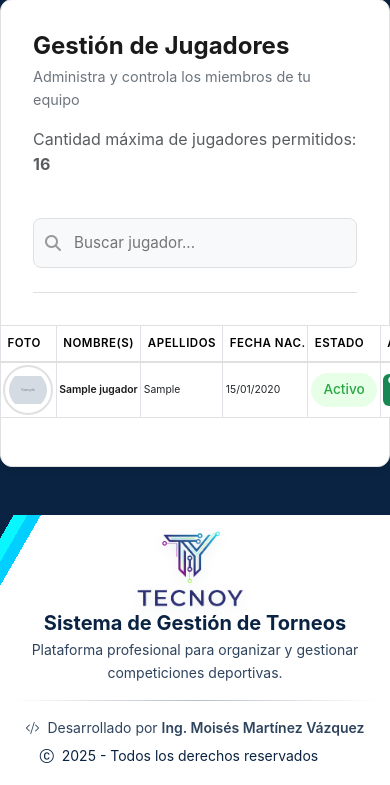
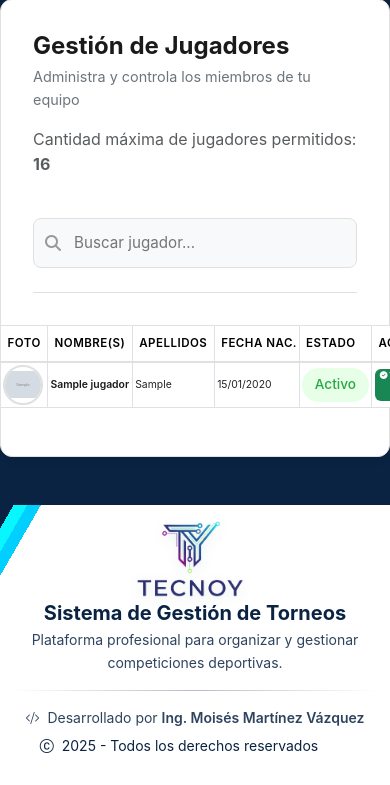
Before and after one commit to Moy020513/Torneos, a Django app: page /capitan/ in a window 390 px wide. Shown: the part 548-1333 px from the top of the page. After the commit the page ends 1301 px from the top, so only its background shows below. Run offline with Django 4.2, Linux system fonts and the light colour scheme; a user stored in the database is signed in; tables that the repository leaves empty hold one stand-in row (values such as "Sample post"); grey boxes marked "Sample" are stand-in pictures.

Commit message:
foto panel

```diff
--- a/templates/torneos/capitan/panel.html
+++ b/templates/torneos/capitan/panel.html
@@ -80,7 +80,7 @@
                 <td class="col-photo">
                   <div class="player-photo-container">
                     {% if jugador.foto %}
-                    <img src="/media/{{ jugador.foto }}" alt="{{ jugador.nombre }}" class="player-photo">
+                    <div class="player-photo-bg" style="background-image: url('/media/{{ jugador.foto }}'); cursor: pointer;" role="img" aria-label="Foto de {{ jugador.nombre }}" onclick="expandirFoto('/media/{{ jugador.foto }}', '{{ jugador.nombre }} {{ jugador.apellido }}')"></div>
                     {% else %}
                     <div class="placeholder-photo">
                       <i class="fas fa-user"></i>
@@ -165,6 +165,21 @@
 <div class="toast-container">
   <div class="toast" id="toast">
     <span class="toast-message"></span>
+  </div>
+</div>
+
+<!-- Modal para expandir foto (capitán) -->
+<div class="modal fade" id="fotoModalCapitan" tabindex="-1" aria-labelledby="fotoModalCapitanLabel" aria-hidden="true">
+  <div class="modal-dialog modal-lg modal-dialog-centered">
+    <div class="modal-content" style="background: linear-gradient(135deg, #0a2342 0%, #1a365d 100%); border: 2px solid #08F7FE;">
+      <div class="modal-header border-bottom" style="border-color: #08F7FE !important;">
+        <h5 class="modal-title text-white" id="fotoModalCapitanLabel">Foto del Jugador</h5>
+        <button type="button" class="btn-close btn-close-white" data-bs-dismiss="modal" aria-label="Close"></button>
+      </div>
+      <div class="modal-body text-center">
+        <img id="fotoExpandidaCapitan" src="" alt="" class="img-fluid rounded" style="max-height: 70vh; object-fit: contain;">
+      </div>
+    </div>
   </div>
 </div>
 
@@ -528,25 +543,36 @@ body {
 }
 
 .player-photo-container {
+  width: 50px;
+  height: 50px;
+  border-radius: 50%;
+  overflow: hidden; /* ensure image is clipped to circle */
   display: flex;
   align-items: center;
   justify-content: center;
+  border: 2px solid var(--border-color);
+  background: rgba(255,255,255,0.03);
 }
 
- .player-photo {
-  width: 50px;
-  height: 50px;
-  border-radius: 50%;
-  object-fit: contain; /* show full cropped image like during upload */
-  background: rgba(255,255,255,0.03);
-  padding: 4px; /* give small padding to simulate framed avatar */
-  border: 2px solid var(--border-color);
+.player-photo {
+  width: 100%;
+  height: 100%;
+  object-fit: contain; /* show the cropped image exactly without extra zoom */
+  display: block;
   transition: var(--transition);
- }
-
+}
 .player-photo:hover {
   border-color: var(--primary-color);
-  transform: scale(1.05);
+}
+
+/* Background-based thumbnail to exactly mirror cropper preview (no extra scaling) */
+.player-photo-bg {
+  width: 100%;
+  height: 100%;
+  background-size: contain;
+  background-repeat: no-repeat;
+  background-position: center center;
+  display: block;
 }
 
 .placeholder-photo {
@@ -724,6 +750,18 @@ body {
 
 .modal-body {
   padding: 1.5rem;
+}
+
+/* Asegurar que el modal de foto del capitán se centre verticalmente
+   (evita que reglas genéricas de .modal-content afecten el posicionamiento) */
+#fotoModalCapitan .modal-dialog {
+  display: flex !important;
+  align-items: center !important;
+  min-height: calc(100vh - 3.5rem) !important;
+  justify-content: center !important;
+}
+#fotoModalCapitan .modal-content {
+  margin: 0 auto !important;
 }
 
 .modal-message {
@@ -942,9 +980,18 @@ body {
     font-size: 1.5rem;
   }
 
-  .player-photo {
+  .player-photo-container {
     width: 40px;
     height: 40px;
+    border-radius: 50%;
+    overflow: hidden;
+    border: 2px solid var(--border-color);
+    background: rgba(255,255,255,0.03);
+  }
+
+  .player-photo {
+    width: 100%;
+    height: 100%;
     object-fit: contain;
   }
 
@@ -1089,5 +1136,20 @@ document.addEventListener('keydown', function(e) {
     document.getElementById('playerSearch').focus();
   }
 });
+
+// Función para expandir foto (reutiliza modal similar al listado público)
+function expandirFoto(urlFoto, nombreJugador) {
+  var img = document.getElementById('fotoExpandidaCapitan');
+  if (!img) return;
+  img.src = urlFoto;
+  img.alt = nombreJugador;
+  var label = document.getElementById('fotoModalCapitanLabel');
+  if (label) label.textContent = nombreJugador;
+  var modalEl = document.getElementById('fotoModalCapitan');
+  if (modalEl) {
+    var modal = new bootstrap.Modal(modalEl);
+    modal.show();
+  }
+}
 </script>
 {% endblock %}
```
